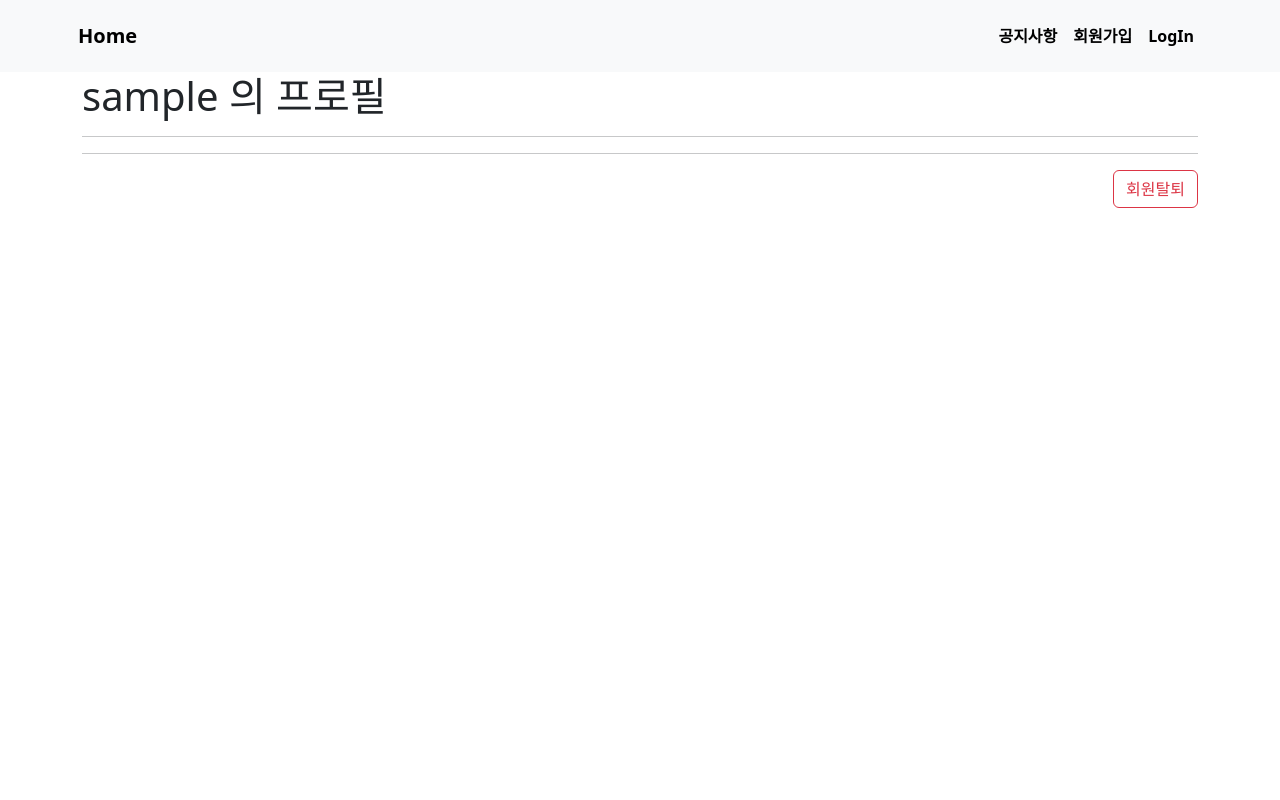
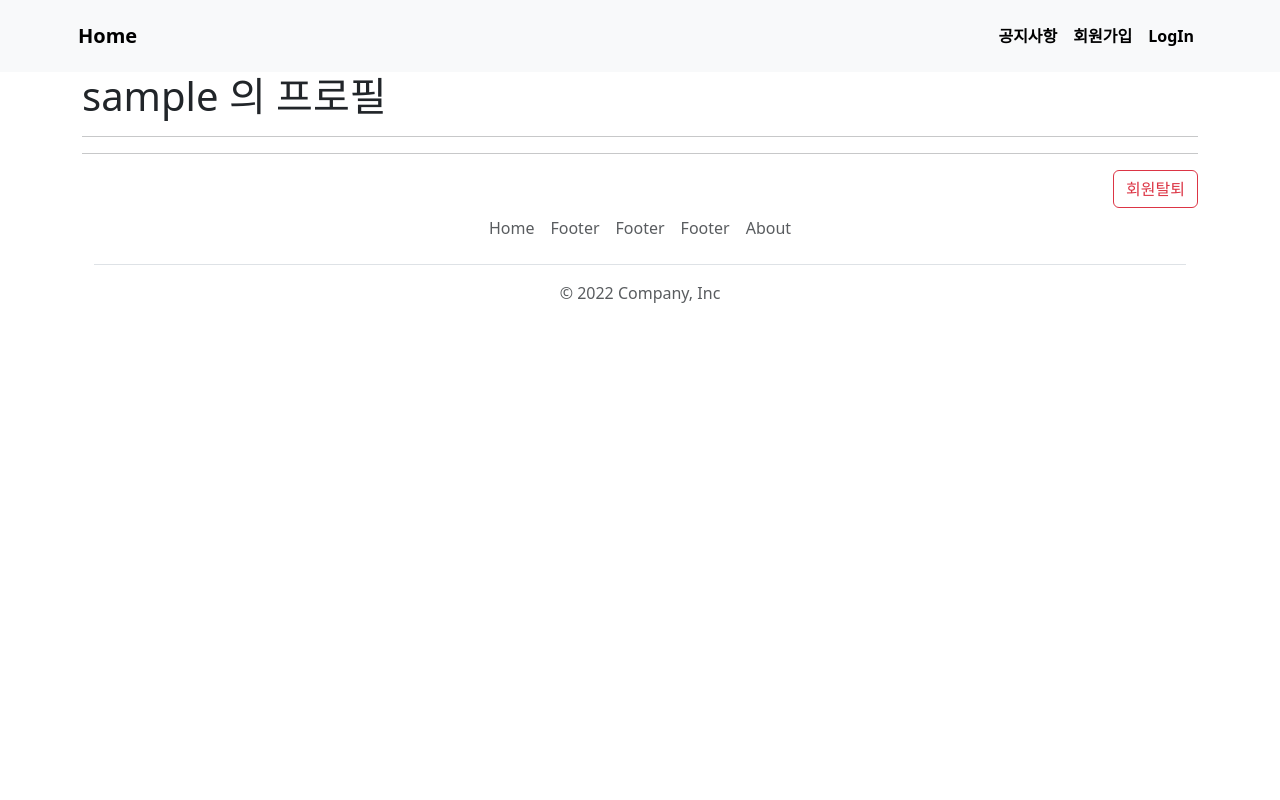
Before and after one commit to Aphian/Hotel_booking, a Django app: template accounts/templates/accounts/profile.html in a window 1280 px wide. Run offline with Django 3.2, Linux system fonts and the light colour scheme; the template is opened without the code that fills it: values that come from a table or form of the project are taken from there, others are empty; tables that the repository leaves empty hold one stand-in row (values such as "Sample post"); some libraries are stand-ins or nearby versions.

Commit message:
20230713_lecture

```diff
--- a/hotel_booking/templates/hotel_booking/product_form.html
+++ b/hotel_booking/templates/hotel_booking/product_form.html
@@ -5,7 +5,7 @@
 
     <h1>Hotel Product</h1>
     <hr>
-    <form method='POST'>
+    <form method="POST" enctype="multipart/form-data">
         {% csrf_token %}
         {% bootstrap_form products_form %}
 
--- a/templates/base.html
+++ b/templates/base.html
@@ -12,14 +12,15 @@
     </style>
     <title>Booking</title>
 </head>
-<body>
+<body class="d-flex flex-column min-vh-100">
 
     {% include 'navbar.html' %}
     <section class="container">
 
     {% block content %}{% endblock content %}
 
-    </section>
+</section>
+{% include 'footer.html' %}
     <script src="https://cdn.jsdelivr.net/npm/bootstrap@5.3.0/dist/js/bootstrap.bundle.min.js" integrity="sha384-geWF76RCwLtnZ8qwWowPQNguL3RmwHVBC9FhGdlKrxdiJJigb/j/68SIy3Te4Bkz" crossorigin="anonymous"></script>
 </body>
 </html>
--- /dev/null
+++ b/templates/footer.html
@@ -0,0 +1,12 @@
+<div class='container'>
+    <footer class="container-fluid navbar-fixed-bottom">
+        <ul class="nav justify-content-center border-bottom pb-3 mb-3">
+            <li class="nav-item"><a href="{% url 'home' %}" class="nav-link px-2 text-muted">Home</a></li>
+            <li class="nav-item"><a href="#" class="nav-link px-2 text-muted">Footer</a></li>
+            <li class="nav-item"><a href="#" class="nav-link px-2 text-muted">Footer</a></li>
+            <li class="nav-item"><a href="#" class="nav-link px-2 text-muted">Footer</a></li>
+            <li class="nav-item"><a href="{% url 'board:index_board' %}" class="nav-link px-2 text-muted">About</a></li>
+        </ul>
+        <p class="text-center text-muted">© 2022 Company, Inc</p>
+    </footer>
+</div>
```
